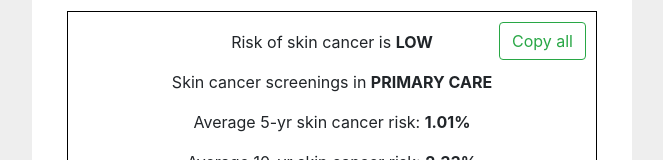
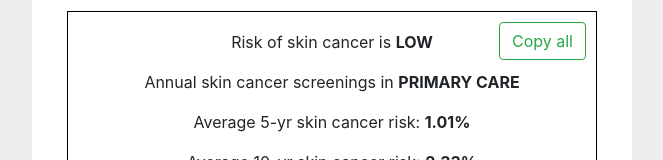
Before and after one commit to marwahaha/kp-sotr-screening, a plain HTML site: page index.html in a window 1280 px wide. Shown: the part 496-656 px from the top of the page, without its empty margins (308-971 px from the left). Drawn offline with nearby package versions, Linux system fonts and the light colour scheme.

Commit message:
Adjust language

```diff
--- a/index.html
+++ b/index.html
@@ -129,7 +129,7 @@
             </div>
             <span id="resultstocopy">
                 <p id="addspaceifsmall">Risk of skin cancer is <span class='risk' id='risk-level'></span></p>
-                <p>Skin cancer screenings in <span class='risk' id='risk-specialty'></span><span id='risk-known'></span>
+                <p>Annual skin cancer screenings in <span class='risk' id='risk-specialty'></span><span id='risk-known'></span>
                 </p>
                 <p>Average 5-yr skin cancer risk: <span class='risk' id='risk-5yrs'></span></p>
                 <p>Average 10-yr skin cancer risk: <span class='risk' id='risk-10yrs'></span></p>
```
